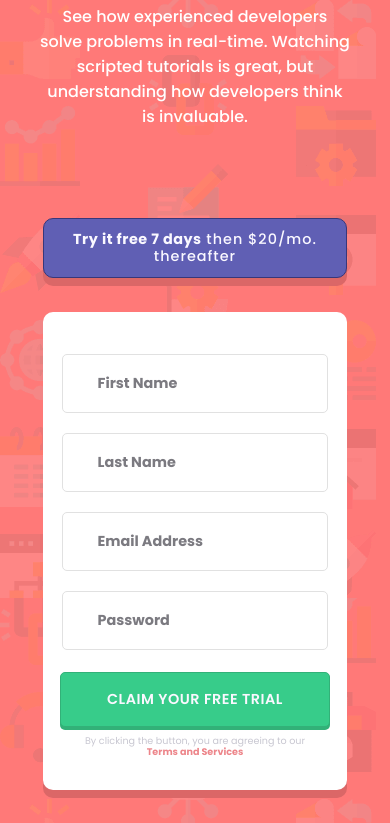
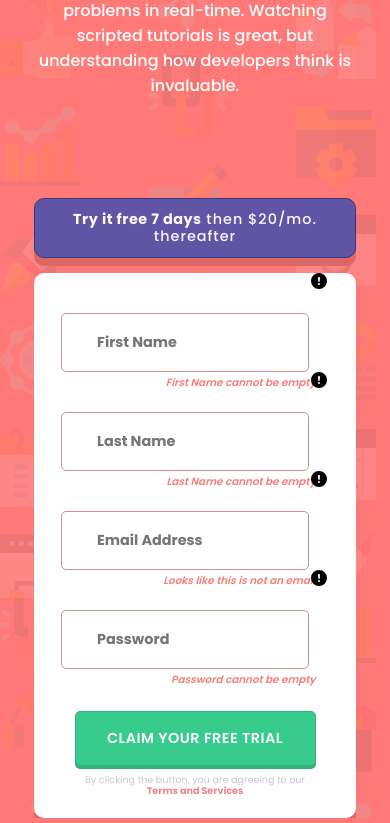
Before and after one commit to GusV15/registration-form, a plain HTML site: page index.html in a window 390 px wide. Shown: the part 202-1025 px from the top of the page. Drawn offline with Linux system fonts and the light colour scheme.

Commit message:
Add validation design

```diff
--- a/index.html
+++ b/index.html
@@ -4,27 +4,17 @@
     <meta charset="UTF-8" />
     <meta name="viewport" content="width=device-width, initial-scale=1.0" />
     <!-- displays site properly based on user's device -->
-
     <link
       rel="icon"
       type="image/png"
       sizes="32x32"
       href="./images/favicon-32x32.png"
     />
-    <link rel="stylesheet" href="normalize.css">
+    <link rel="stylesheet" href="normalize.css" />
     <link rel="stylesheet" href="style.css" />
     <title>Frontend Mentor | Intro component with sign up form</title>
-
-    <!-- Feel free to remove these styles or customise in your own stylesheet 👍 -->
-    <!-- <style>
-      .attribution {
-        font-size: 11px;
-        text-align: center;
-      }
-      .attribution a {
-        color: hsl(228, 45%, 44%);
-      }
-    </style> -->
+    <script src="https://kit.fontawesome.com/26fd60cc27.js"></script>
+    <script defer src="/your-path-to-fontawesome/js/all.js"></script>
   </head>
   <body>
     <div class="wrapper">
@@ -42,10 +32,27 @@
         </button>
         <div class="form-registration">
           <form>
-            <input type="text" placeholder="First Name" />
-            <input type="text" placeholder="Last Name" />
-            <input type="email" placeholder="Email Address" />
-            <input type="password" placeholder="Password" />
+            <div class="icon">
+              <input type="text" placeholder="First Name" class="first-name" />
+              <i class="fas fa-exclamation-circle"></i>
+              <p>First Name cannot be empty</p>
+            </div>
+            <div  class="icon">
+              <input type="text" placeholder="Last Name" class="last-Name" />
+              <i class="fas fa-exclamation-circle"></i>
+              <p>Last Name cannot be empty</p>
+            </div>
+            <div class="icon">
+              <input type="email" placeholder="Email Address" class="email" />
+              <i class="fas fa-exclamation-circle"></i>
+              <p>Looks like this is not an email</p>
+            </div>
+            <div class="icon">
+              <input type="password" placeholder="Password" name="password" />
+              <i class="fas fa-exclamation-circle" aria-hidden="true"></i>
+
+              <p>Password cannot be empty</p>
+            </div>
           </form>
           <button class="button-form">
             Claim your free trial
@@ -57,5 +64,6 @@
         </div>
       </div>
     </div>
+    <scrip src="./index.js" type="text/javascript"></scrip>
   </body>
 </html>
--- a/style.css
+++ b/style.css
@@ -1,4 +1,12 @@
 @import url('https://fonts.googleapis.com/css2?family=Poppins:wght@400;500;600;700&display=swap');
+
+:root {
+    --primary-button: hsl(154, 59%, 51%);
+    --secondary-button: hsl(248, 32%, 49%);
+    --input-error: #F77D78;
+    --input: hsl(246, 25%, 77%);
+    --input-focus: hsl(249, 10%, 26%) ;
+}
 
 html, body {
     width: 100vw;
@@ -61,7 +69,7 @@ html, body {
     color: #FAF8FF;
     font-size: 1rem;
     letter-spacing: 1px;
-    background: rgb(96, 95, 180);
+    background: var(--secondary-button);
     font-weight: 500;
     border-radius: 10px;
     box-shadow: 0px 8px 0px #DB6767;
@@ -84,9 +92,10 @@ button span {
     font-weight: bold;
 }
 
+
 .form-registration {
     width: 96.5%;
-    height: 478px;
+    height: 545px;
     background: #FFFFFF;
     border-radius: 10px;
     box-shadow: 0px 8px 0px #DB6767;
@@ -95,54 +104,73 @@ button span {
 
 .form-registration form {
     width: 100%;
-    height: 340px;
+    height: 380px;
+}
+
+.form-registration form .icon {
     display: flex;
     flex-wrap: wrap;
     justify-content: center;
     align-content: center;
 }
 
+.icon {
+    position: relative;
+}
+.icon i {
+    position: absolute;
+    color: var(--input-error);
+    font-size: 27px;
+    bottom: 18px;
+    right: 55px;
+}
+
+.icon p {
+    position: absolute;
+    text-align: right;
+    margin: 0;
+    color: var(--input-error);
+    bottom: -17px;
+    right: 30px;
+    font-size: 0.65rem;
+    font-weight: 600;
+    font-style: italic;
+    text-align: right;
+}
+
 form input {
     width: 82%;
     height: 55px;
     padding-left: 35px;
-    margin-top: 20px;
-    color: #46454A;
+    margin-top: 40px;
+    color: var(--input);
     font-weight: bold;
     font-size: 0.9rem;
     border-radius: 5px;
-    border: 1.4px solid #E1E1E1;
+    border: 1.5px solid #D18E8D;
     outline: none;
 }
 
-form input:first-child {
+form div:first-child input {
     margin-top: 40px;
 }
 
 form input:focus {
-    color: #46454A;
-    font-weight: bold;
-    font-size: 0.9rem;
-    border: 1.4px solid rgb(73, 72, 155);
+    color: var(--input-focus);
+    border: 1.5px solid var(--secondary-button);
     transition: all 0.5s;
 }
 
-input::-webkit-input-placeholder {
-    color: rgb(123, 122, 128);
-    font-weight: bold;
-    font-size: 0.9rem;
-}
-
-input:focus::-webkit-input-placeholder {
-    color: #46454A;
-    font-weight: bold;
-    font-size: 0.9rem;
+form input:focus ~ i,
+form input:focus ~ p{
+    display: none;
 }
 
 .form-registration .button-form {
+    position: relative;
     width: 89%;
     height: 55px;
-    margin: 20px auto;
+    margin: 58px auto;
     margin-bottom: 8px;
     display: block;
     font-size: 0.9rem;
@@ -150,7 +178,7 @@ input:focus::-webkit-input-placeholder {
     font-weight:600;
     letter-spacing: 0.5px;
     text-transform: uppercase;
-    background: #37CC8A;
+    background: var(--primary-button);
     border: 0.5px solid rgb(50, 177, 120);
     border-radius: 5px;
     box-shadow: 0px 3px 0px rgb(50, 177, 120);
@@ -167,7 +195,7 @@ input:focus::-webkit-input-placeholder {
     cursor: pointer;
 }
 
-.form-registration p {
+.form-registration > p {
     text-align: center;
     margin: 0;
     font-size: 0.7rem;
@@ -182,14 +210,15 @@ p span {
 
 /* Responsive Design with Media Query´s */
 
-@media screen and (max-width: 1000px) {
+@media screen and (max-width: 1190px) {
     html, body{
         width: 100vw;
     }
     .wrapper {
         width: 100%;
         margin-top: 30px;
-        min-height:820px;
+        min-height:950px;
+        margin: 10px;
     }
     .header {
         width: 70%;
@@ -197,6 +226,7 @@ p span {
         text-align: center;
     }
     .header h1 {
+        margin: 0;
         font: 0.8rem;
         text-align: center;
     }
@@ -207,31 +237,65 @@ p span {
     .registration {
         width: 70%;
     }
+    .icon i {
+        position: absolute;
+        bottom: 18px;
+        right: 70px;
+    }
+
+    .icon p {
+        position: absolute;
+        bottom: -17px;
+        right: 53px;
+    }
     .registration .button-discount {
-        margin-bottom: 0px;
+        margin-bottom: 15px;
     }
     .form-registration {
         align-items: center;
     }
-    .form-registration p {
+    .form-registration > p {
         padding: 0 20px;
         font-size: 0.6rem;
     }
 }
 
-@media screen and (max-width: 675px) {
+@media screen and (max-width: 940px) {
+    icon i {
+        position: absolute;
+        bottom: 18px;
+        right: 20px;
+    }
+
+    .icon p {
+        position: absolute;
+        bottom: -17px;
+        right: 40px;
+    }
+    form input {
+        width: 74%;
+    }
+    .form-registration .button-form {
+        position: relative;
+        width: 82%;
+    }
+}
+
+
+@media screen and (max-width: 605px) {
     .header {
         width: 85%;
         height: 250px;
         align-items: center;
     }
     .header h1 {
-        font-size: 2.6rem;
+        font-size: 2rem;
+        margin-bottom: 5px;
     }
     .registration {
         width: 85%;
     }
-    .form-registration p {
+    .form-registration > p {
         padding: 0 40px;
         font-size: 0.8rem;
     }
@@ -242,15 +306,22 @@ p span {
     .form-registration span {
         font-size: 0.6rem;
     }
+    form input {
+        width: 70%;
+    }
+    .form-registration .button-form {
+        position: relative;
+        width: 75%;
+    }
 }
 
-@media screen and (max-width: 455px) {
+@media screen and (max-width: 493px) {
     .header {
         width: 90%;
         height: 350px;
     }
     .header h1 {
-        font-size: 1.5rem;
+        font-size: 2rem;
         line-height: 40px;
     }
     .header p {
@@ -259,11 +330,15 @@ p span {
     .registration {
         width: 90%;
     }
-    .form-registration p {
+    .form-registration > p {
         padding: 0 40px;
         font-size: 0.6rem;
     }
     form input {
+        width: 65%;
+    }
+    .form-registration .button-form {
+        position: relative;
         width: 75%;
     }
     .registration .button-discount,
@@ -303,4 +378,11 @@ p span {
         font-size: 0.9rem;
         font-weight: 400;
     }
+    form input {
+        width: 55%;
+    }
+    .form-registration .button-form {
+        position: relative;
+        width: 65%;
+    }
 }
```
